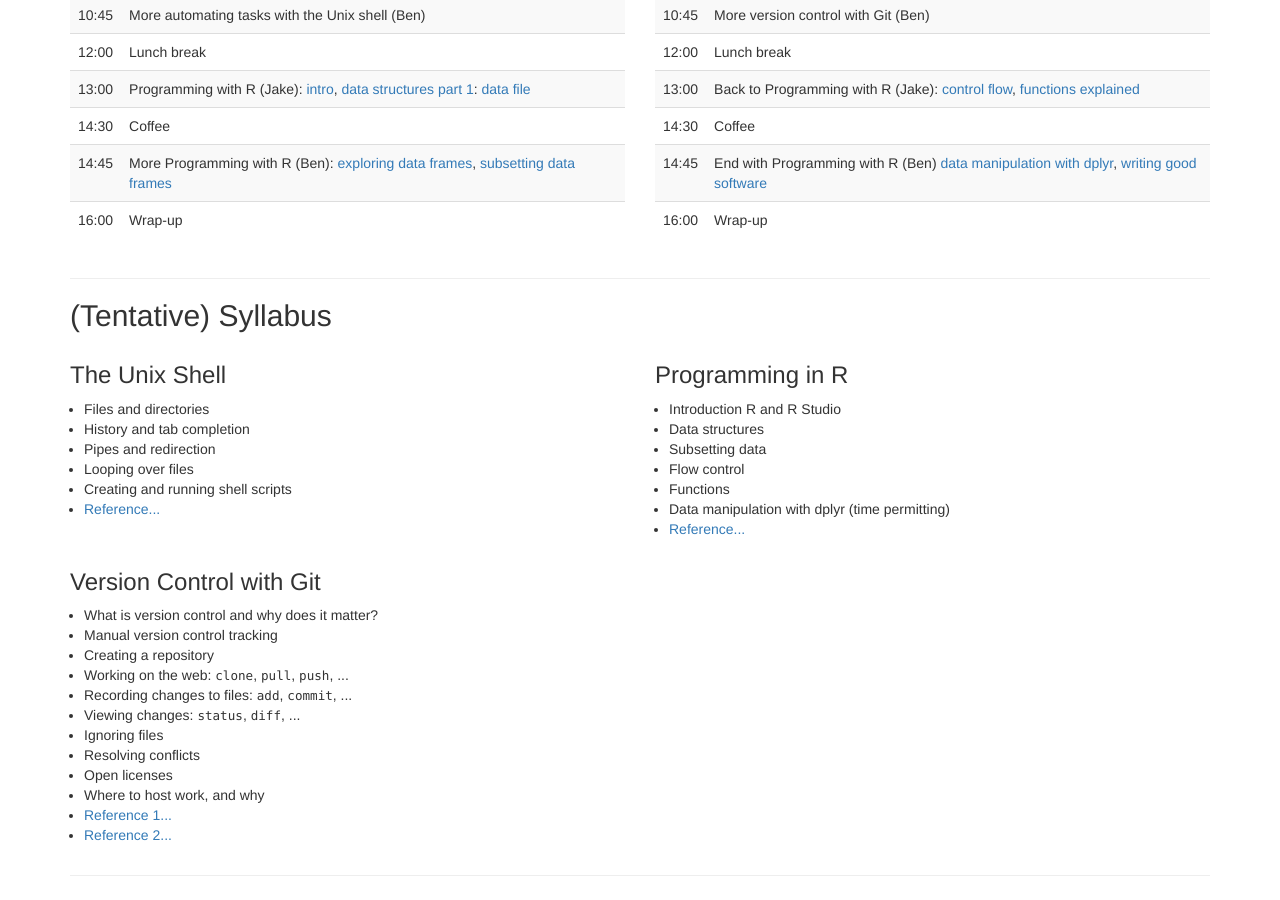
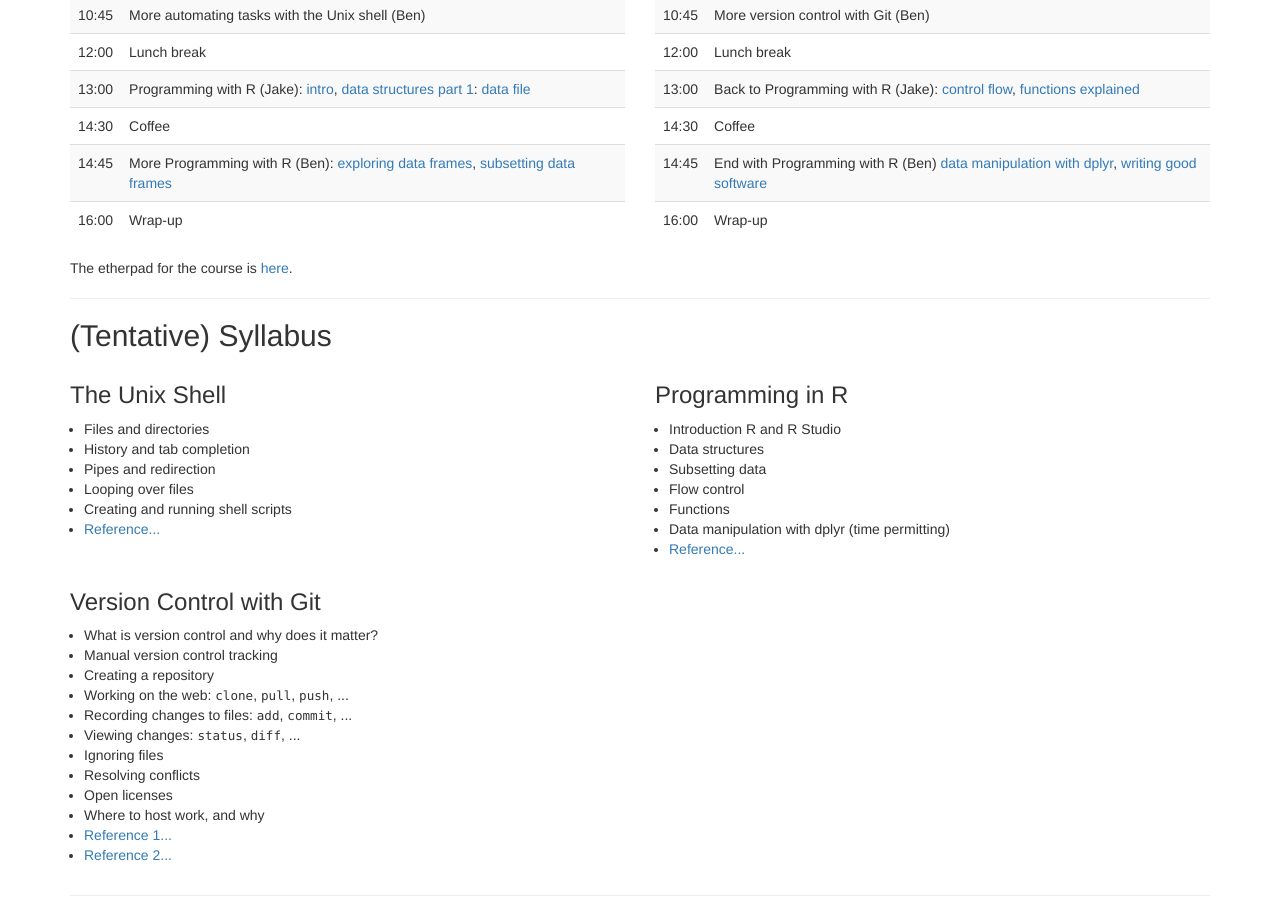
Before and after one commit to JCSzamosi/2017-07-27-McMaster, a Jekyll site: the page index.html, which Jekyll copies as it is, in a window 1280 px wide and 900 px high, scrolled down 1295 px. Built offline with Jekyll 4.4.1, drawn with Linux system fonts in a browser that asks for light colours.

Commit message:
add etherpad to index

```diff
--- a/index.html
+++ b/index.html
@@ -347,6 +347,7 @@
   e.g., '2015-06-10-esu'.
 -->
 
+The etherpad for the course is <a href="http://pad.software-carpentry.org/2017-07-27-McMaster">here</a>.
 
 <hr/>
 
```
